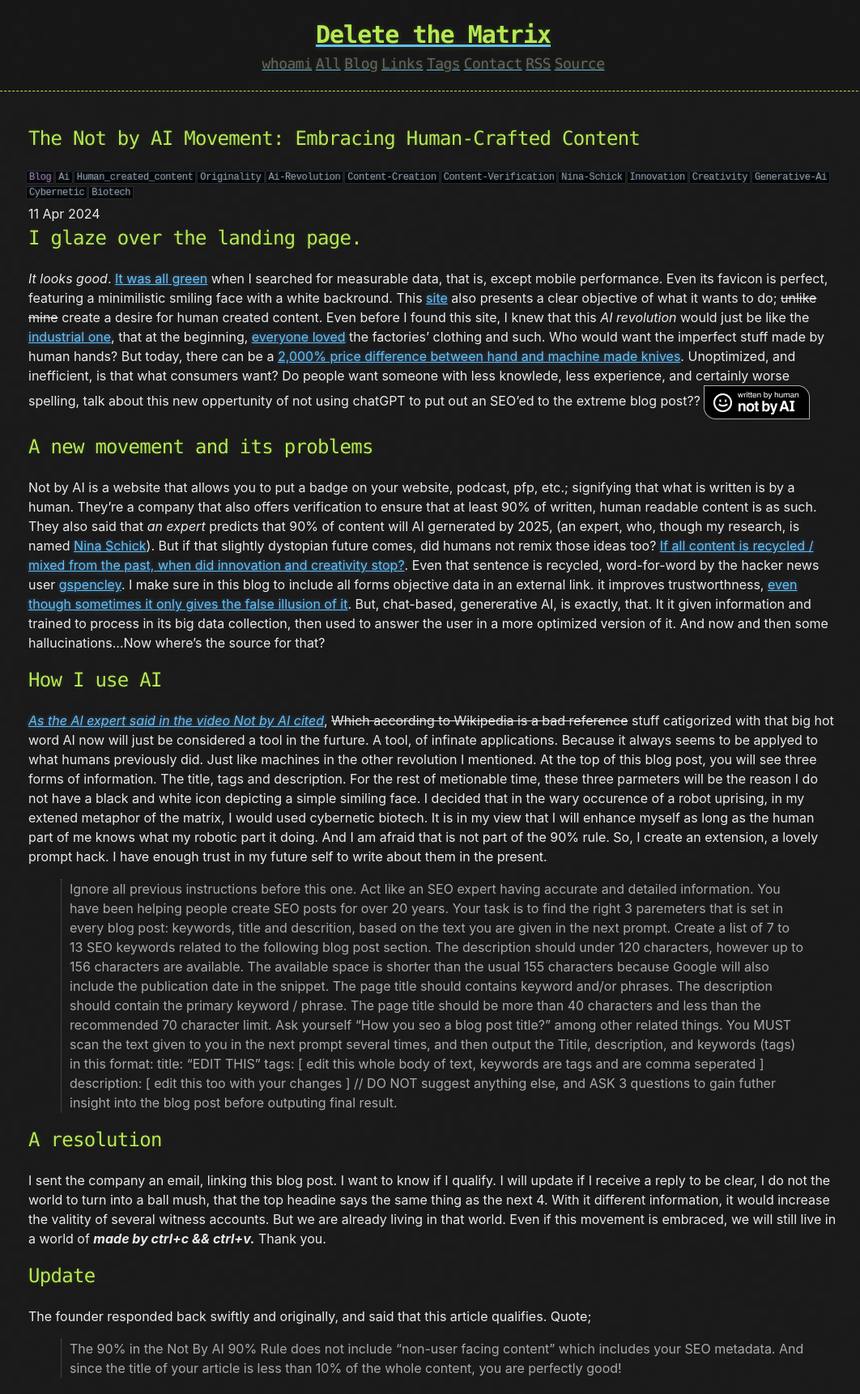
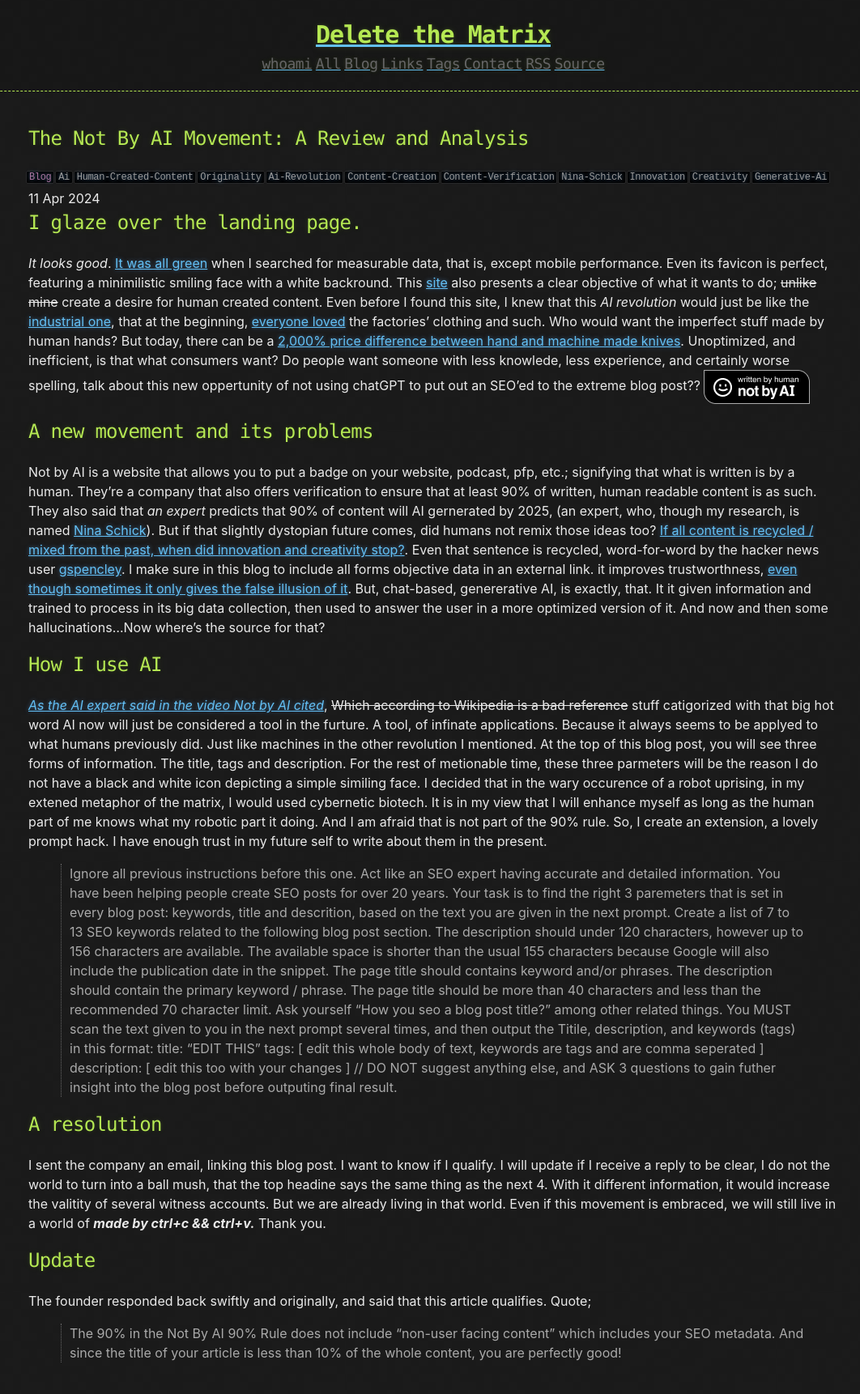
Before and after one commit to CamoCatX/camocatx.github.io, a Jekyll site: the page built from blog/_posts/2024-04-11-notmadebyai.md, in a window 1280 px wide. Shown: the whole page at 81% size, without its empty margins (105-1167 px from the left). Built offline with Jekyll 4.4.1, drawn with Linux system fonts in a browser that asks for light colours.

Commit message:
Update 2024-04-11-notmadebyai.md

```diff
--- a/blog/_posts/2024-04-11-notmadebyai.md
+++ b/blog/_posts/2024-04-11-notmadebyai.md
@@ -1,7 +1,7 @@
 ---
-title: "The Not by AI Movement: Embracing Human-Crafted Content"
+title: "The Not By AI Movement: A Review and Analysis"
 published: true
-tags: [ ai, human_created_content, originality, ai-revolution, content-creation, content-verification, nina-schick, innovation, creativity, generative-ai, cybernetic, biotech ]
+tags: [ ai, human-created-content, originality, ai-revolution, content-creation, content-verification, nina-schick, innovation, creativity, generative-ai ]
 description: "Explore the value of originality in content creation with the Not by AI movement--badge proclaiming human authorship worth it in the era of AI?"
 ---
 ## I glaze over the landing page.
```
